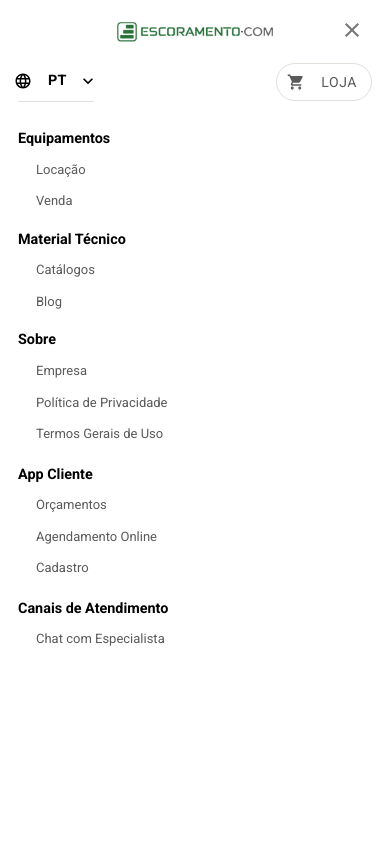
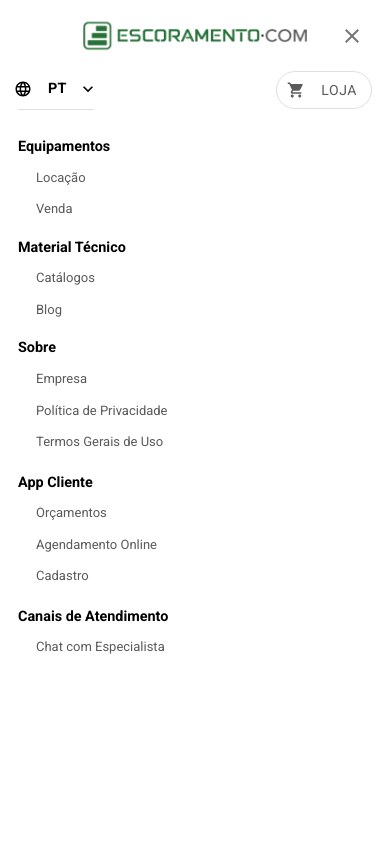
Before and after one commit to edvan-lansing/escoramento-ui-case, a Next.js app: page /pt in a window 390 px wide. Both pictures are taken after a click on the button 354 px from the left and 74 px from the top of the page. Shown: the top 844 px of the page. Built offline with nearby package versions, Linux system fonts and the light colour scheme; no server answers.

Commit message:
Increase mobile menu logo and align close button

```diff
--- a/components/organisms/Header/NavBar/MobileDrawer.tsx
+++ b/components/organisms/Header/NavBar/MobileDrawer.tsx
@@ -51,11 +51,16 @@ export default function MobileDrawer({ navItems, open, onClose }: MobileDrawerPr
 			PaperProps={{ sx: { width: { xs: "100vw", sm: 360 } } }}
 		>
 			<Box sx={{ p: "18px", pt: "10px" }} role="presentation">
-				<Box sx={{ position: "relative", minHeight: 44, display: "flex", alignItems: "center" }}>
+				<Box sx={{ position: "relative", minHeight: 52, display: "flex", alignItems: "center" }}>
 					<IconButton
 						aria-label={t("close")}
 						onClick={onClose}
-						sx={{ position: "absolute", top: 0, right: 0 }}
+						sx={{
+							position: "absolute",
+							right: 0,
+							top: "50%",
+							transform: "translateY(-50%)",
+						}}
 					>
 						<CloseIcon />
 					</IconButton>
@@ -74,7 +79,7 @@ export default function MobileDrawer({ navItems, open, onClose }: MobileDrawerPr
 							component="img"
 							src="/logo.webp"
 							alt="Escoramento"
-							sx={{ maxHeight: 28, width: "auto", display: "block" }}
+							sx={{ maxHeight: 40, width: "auto", display: "block" }}
 						/>
 					</Box>
 				</Box>
```
